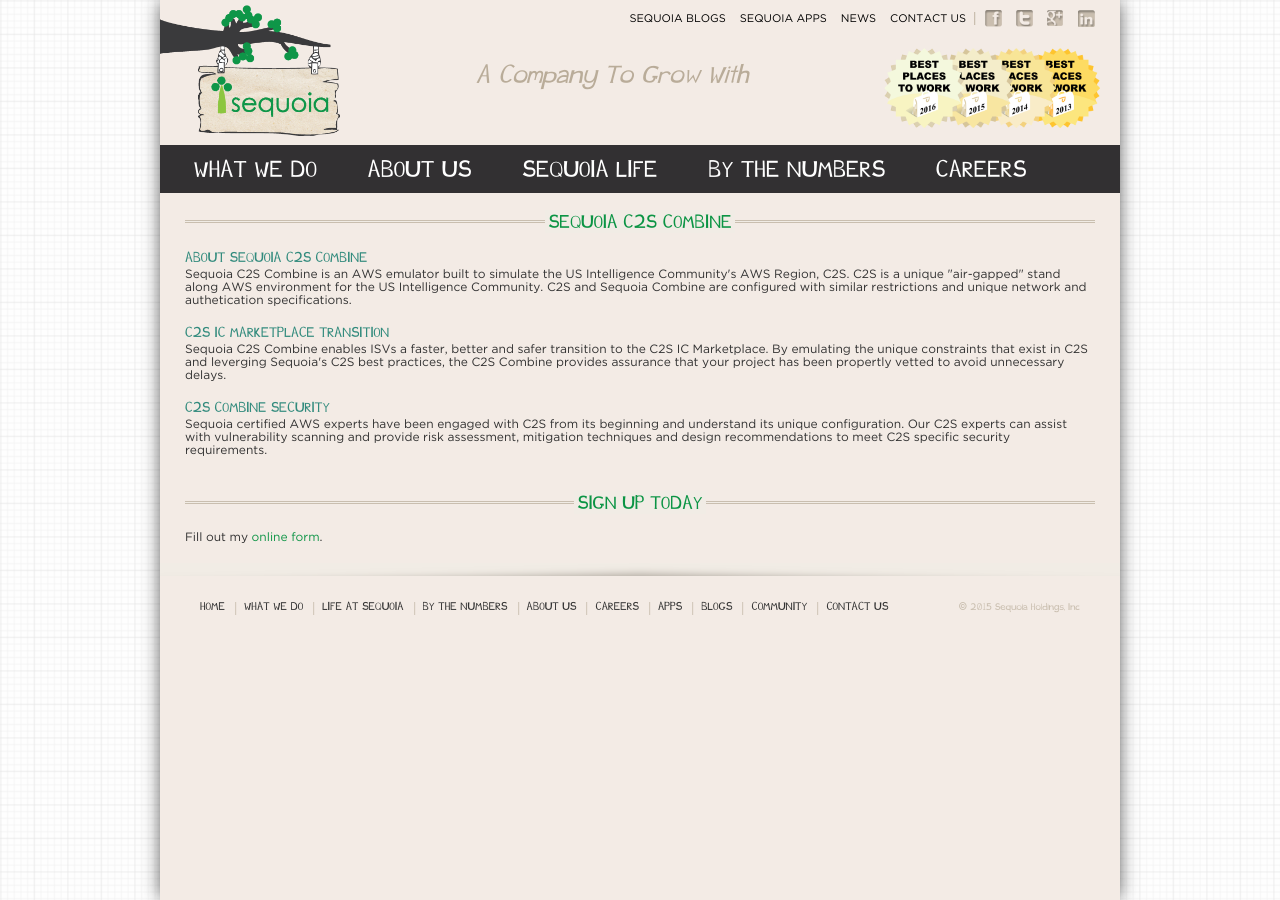
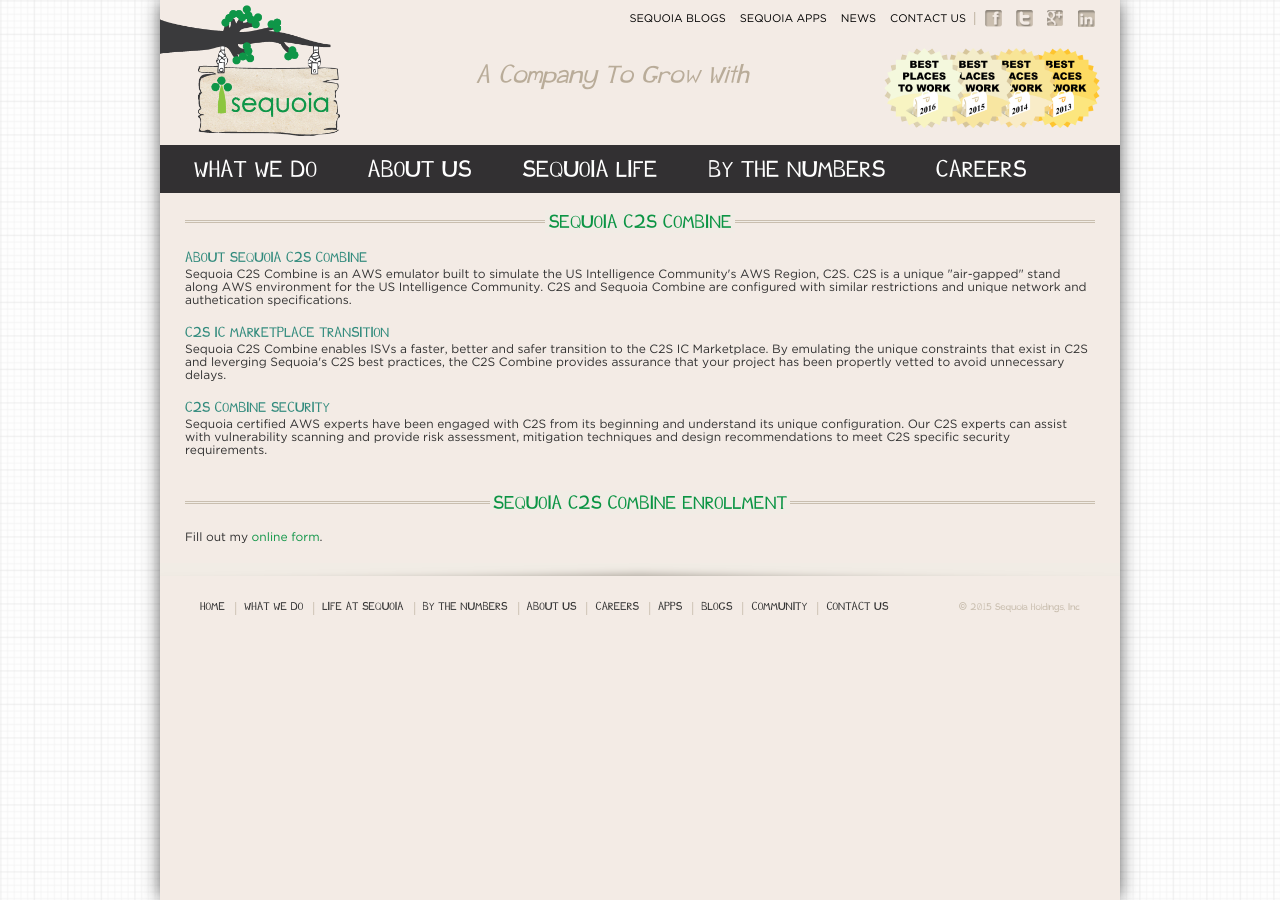
Before and after one commit to sequoiainc/www.sequoiainc.com, a Jekyll site: the page built from c2s/index.html, in a window 1280 px wide. Built offline with Jekyll 4.4.1, drawn with Linux system fonts in a browser that asks for light colours.

Commit message:
Update index.html

```diff
--- a/c2s/index.html
+++ b/c2s/index.html
@@ -20,7 +20,7 @@
       <p>Sequoia certified AWS experts have been engaged with C2S from its beginning and understand its unique configuration.  Our C2S experts can assist with vulnerability scanning and provide risk assessment, mitigation techniques and design recommendations to meet C2S specific security requirements.</p>
     </div>
     <div class="contact_us-heading_wrap">
-    <h2 class="contact_us-heading">Sign Up Today</h2>
+    <h2 class="contact_us-heading">Sequoia C2S Combine Enrollment</h2>
   </div>
   <div id="wufoo-z72nr2n19fmduz">
     Fill out my <a href="https://teamsequoia.wufoo.com/forms/z72nr2n19fmduz">online form</a>.
```
